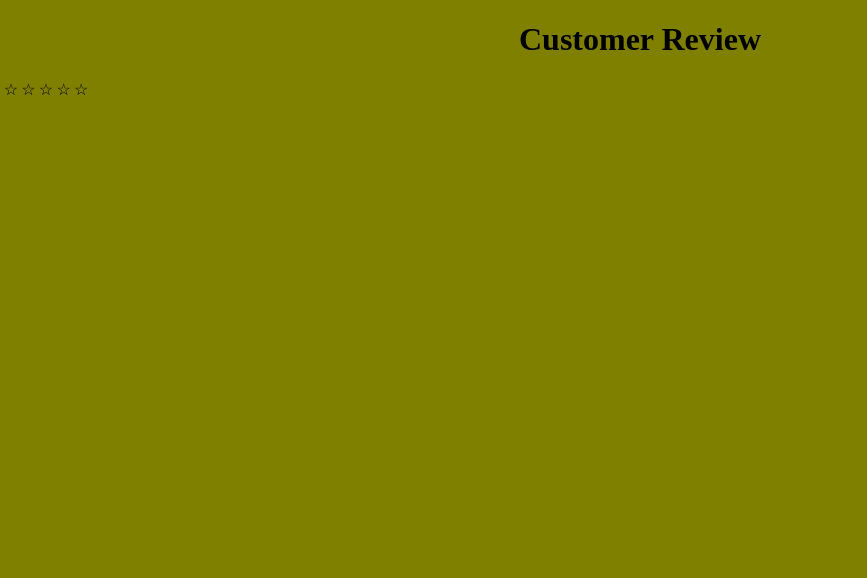
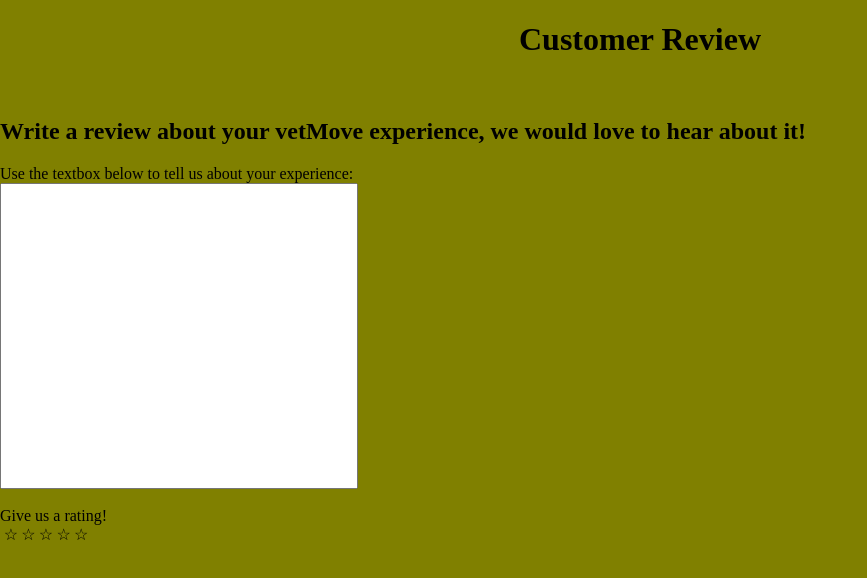
Before and after one commit to ojflore/vetMove, a website: page review.html in a window 1280 px wide. Shown: the whole page, without its empty margins (0-867 px from the left). Drawn offline with Linux system fonts and the light colour scheme.

Commit message:
review page update

```diff
--- a/review.html
+++ b/review.html
@@ -11,12 +11,23 @@
         padding: 0;
         background-color: Olive;
       }
-    </style>
-   </head>
+      input[type="text"] {
+          width: 350px;
+          height: 300px;
+      }
+
+   </style>
+ </head>
    <body>
-   <center><h1> Customer Review </h1></center>
+   <center><h1> Customer Review </h1></center><br>
+   <h2> Write a review about your vetMove experience, we would love to hear about it!</h2>
+   <form>
+    Use the textbox below to tell us about your experience:<br>
+    <input type="text" name="comments">
+  </form><br>
+  Give us a rating!
     <div class="txt-center">
-     <form>
+      <form>
         <div class="rating">
             <input id="star5" name="star" type="radio" value="5" class="radio-btn hide" />
             <label for="star5" >☆</label>
```
